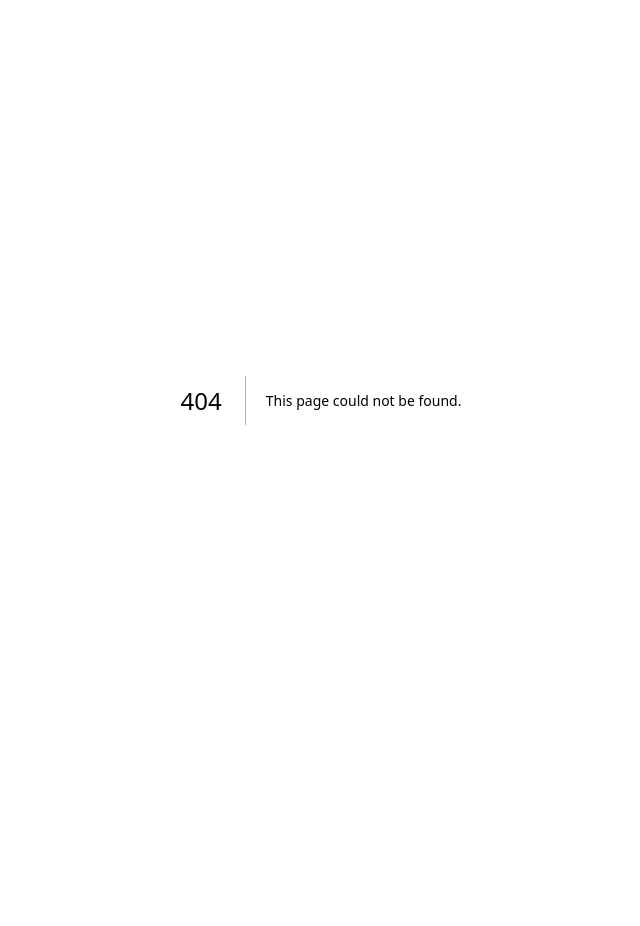
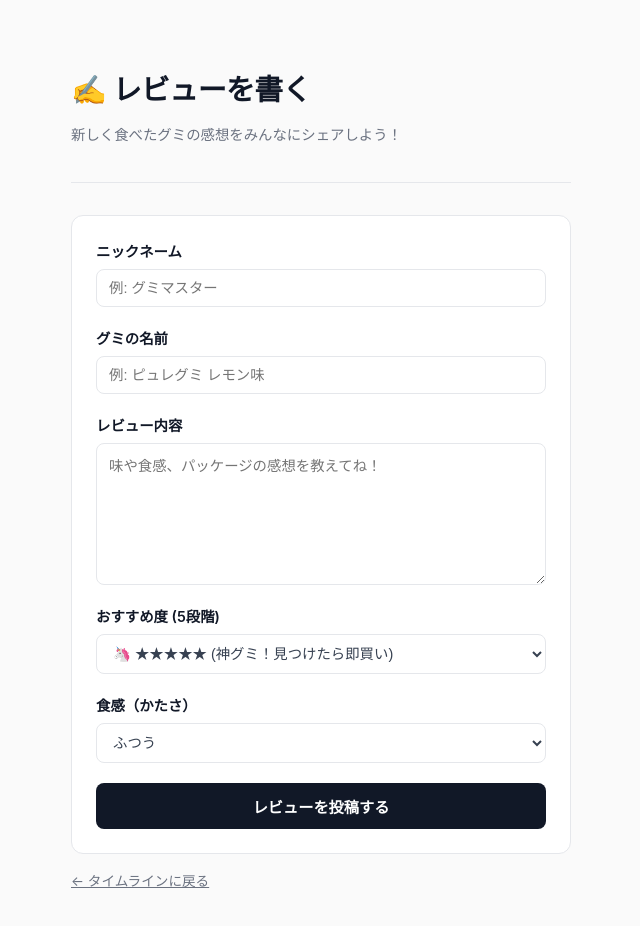
Before and after one commit to 17chitose/rikopia, a Next.js app: page /new in a window 1280 px wide. Before the commit this address had no page. Shown: the top 926 px of the page, without its empty margins (319-959 px from the left). Before the commit the page ends 800 px from the top, so only its background shows below. Built offline with nearby package versions, Linux system fonts and the light colour scheme.

Commit message:
星の選択肢を面白く変更し、投稿作成ページを追加

```diff
--- a/app/globals.css
+++ b/app/globals.css
@@ -1,49 +1,230 @@
+/* app/globals.css */
 :root {
-  --background: #ffffff;
-  --foreground: #171717;
-}
-
-@media (prefers-color-scheme: dark) {
-  :root {
-    --background: #0a0a0a;
-    --foreground: #ededed;
-  }
-}
-
-html {
-  height: 100%;
-}
-
-html,
-body {
-  max-width: 100vw;
-  overflow-x: hidden;
+  --background: #fafafa;
+  --card-bg: #ffffff;
+  --primary-color: #111827;
+  --border-color: #e5e7eb;
+  --text-color: #374151;
+  --text-light: #6b7280;
 }
 
 body {
-  min-height: 100%;
+  margin: 0;
+  padding: 0;
+  min-height: 100vh;
+  background-color: var(--background);
+  font-family: -apple-system, BlinkMacSystemFont, "Segoe UI", Roboto, Helvetica, Arial, sans-serif;
+  color: var(--text-color);
+  display: flex;
+  justify-content: center;
+  align-items: flex-start;
+}
+
+main {
+  width: 100%;
+  max-width: 500px;
+  padding: 48px 16px;
+}
+
+/* アプリ全体のヘッダー */
+.header-container {
+  text-align: left;
+  margin-bottom: 32px;
+  border-bottom: 1px solid var(--border-color);
+  padding-bottom: 24px;
+}
+
+.title {
+  font-size: 1.8rem;
+  color: var(--primary-color);
+  margin-bottom: 8px;
+  font-weight: 700;
+  letter-spacing: -0.5px;
+}
+
+.subtitle {
+  color: var(--text-light);
+  font-size: 0.9rem;
+}
+
+/* タイムラインのカード一覧 */
+.timeline {
   display: flex;
   flex-direction: column;
-  color: var(--foreground);
-  background: var(--background);
-  font-family: Arial, Helvetica, sans-serif;
-  -webkit-font-smoothing: antialiased;
-  -moz-osx-font-smoothing: grayscale;
+  gap: 16px;
 }
 
-* {
-  box-sizing: border-box;
-  padding: 0;
-  margin: 0;
+/* 投稿カード */
+.card {
+  background: var(--card-bg);
+  border-radius: 12px;
+  padding: 20px;
+  border: 1px solid var(--border-color);
+  transition: border-color 0.2s ease, box-shadow 0.2s ease;
 }
 
-a {
-  color: inherit;
+.card:hover {
+  border-color: #9ca3af;
+}
+
+/* 投稿ヘッダー */
+.card-header {
+  display: flex;
+  justify-content: space-between;
+  align-items: center;
+  margin-bottom: 12px;
+}
+
+.author {
+  font-weight: 600;
+  color: var(--primary-color);
+  font-size: 0.9rem;
+}
+
+.date {
+  font-size: 0.75rem;
+  color: var(--text-light);
+}
+
+/* 投稿内容 */
+.gummy-name {
+  font-size: 1.1rem;
+  font-weight: 600;
+  color: var(--primary-color);
+  margin-bottom: 8px;
+}
+
+.review-text {
+  line-height: 1.5;
+  margin-bottom: 12px;
+  font-size: 0.9rem;
+  white-space: pre-wrap;
+}
+
+/* 評価 */
+.rating-bar {
+  display: flex;
+  gap: 12px;
+  font-size: 0.8rem;
+  color: var(--text-light);
+  border-top: 1px solid #f3f4f6;
+  padding-top: 12px;
+  align-items: center;
+}
+
+.stars {
+  color: #f59e0b;
+}
+
+.hardness {
+  background: #f3f4f6;
+  color: #4b5563;
+  padding: 2px 8px;
+  border-radius: 6px;
+  font-size: 0.75rem;
+}
+
+/* ━━━ ここからフォーム用のスタイルを追加しました ━━━ */
+
+/* フォームを囲む枠 */
+.form-card {
+  background: var(--card-bg);
+  border-radius: 12px;
+  padding: 24px;
+  border: 1px solid var(--border-color);
+}
+
+/* 入力項目のグループ */
+.form-group {
+  margin-bottom: 20px;
+  display: flex;
+  flex-direction: column;
+  gap: 8px;
+}
+
+/* ラベルテキスト */
+.label {
+  font-size: 0.9rem;
+  font-weight: 600;
+  color: var(--primary-color);
+}
+
+/* 入力欄（テキスト入力、複数行入力、選択メニュー） */
+.input,
+.textarea,
+.select {
+  padding: 10px 12px;
+  border-radius: 8px;
+  border: 1px solid var(--border-color);
+  font-size: 0.9rem;
+  color: var(--text-color);
+  background-color: #ffffff;
+  outline: none;
+  transition: border-color 0.2s ease;
+}
+
+.input:focus,
+.textarea:focus,
+.select:focus {
+  border-color: #3b82f6; /* フォーカス時に青い枠線にする */
+}
+
+.textarea {
+  min-height: 120px;
+  resize: vertical;
+}
+
+/* 投稿するボタン */
+.submit-btn {
+  background-color: var(--primary-color);
+  color: #ffffff;
+  padding: 12px 20px;
+  border-radius: 8px;
+  border: none;
+  font-weight: 600;
+  font-size: 0.95rem;
+  cursor: pointer;
+  transition: opacity 0.2s ease;
+  width: 100%;
+}
+
+.submit-btn:hover {
+  opacity: 0.9;
+}
+
+/* 戻るリンク */
+.back-link {
+  display: inline-block;
+  margin-top: 16px;
+  font-size: 0.85rem;
+  color: var(--text-light);
+  text-decoration: underline;
+}
+
+.back-link:hover {
+  color: var(--primary-color);
+}
+
+/* ナビゲーション用のバー */
+.nav-bar {
+  display: flex;
+  justify-content: space-between;
+  align-items: center;
+  margin-bottom: 24px;
+}
+
+/* ページ移動用のボタンリンク */
+.btn-link {
+  display: inline-block;
+  background-color: var(--primary-color);
+  color: #ffffff;
+  padding: 8px 16px;
+  border-radius: 8px;
+  font-size: 0.85rem;
+  font-weight: 600;
   text-decoration: none;
 }
 
-@media (prefers-color-scheme: dark) {
-  html {
-    color-scheme: dark;
-  }
+.btn-link:hover {
+  opacity: 0.9;
 }
--- /dev/null
+++ b/app/new/page.tsx
@@ -0,0 +1,126 @@
+// app/new/page.tsx
+"use client";
+
+import React, { useState } from "react";
+import Link from "next/link";
+
+export default function NewPost() {
+  // 画面が入力項目を覚えておくための「state（ステイト）」を用意します
+  const [author, setAuthor] = useState("");
+  const [gummyName, setGummyName] = useState("");
+  const [text, setText] = useState("");
+  const [stars, setStars] = useState(5);
+  const [hardness, setHardness] = useState("ふつう");
+
+  // 「レビューを投稿する」ボタンが押された時の処理です
+  const handleSubmit = (e: React.FormEvent) => {
+    e.preventDefault(); // ページが勝手に再読み込みされるのを防ぎます
+
+    // 必須入力のチェック
+    if (!author || !gummyName || !text) {
+      alert("すべての項目を入力してください！");
+      return;
+    }
+
+    // ここではまだ保存をせず、入力された内容をポップアップ（アラート）で表示します
+    alert(
+      `レビューを受け取りました！🎉\n\n` +
+      `👤 名前: ${author}\n` +
+      `🍬 グミ名: ${gummyName}\n` +
+      `⭐ 評価: ${"★".repeat(stars)}\n` +
+      `🔥 食感: ${hardness}\n\n` +
+      `※実際に保存する機能は、次のステップで実装します！`
+    );
+  };
+
+  return (
+    <main>
+      <div className="header-container">
+        <h1 className="title">✍️ レビューを書く</h1>
+        <p className="subtitle">新しく食べたグミの感想をみんなにシェアしよう！</p>
+      </div>
+
+      <form onSubmit={handleSubmit} className="form-card">
+        {/* ニックネーム入力欄 */}
+        <div className="form-group">
+          <label className="label" htmlFor="author">ニックネーム</label>
+          <input
+            id="author"
+            className="input"
+            type="text"
+            placeholder="例: グミマスター"
+            value={author}
+            onChange={(e) => setAuthor(e.target.value)}
+          />
+        </div>
+
+        {/* グミの名前入力欄 */}
+        <div className="form-group">
+          <label className="label" htmlFor="gummyName">グミの名前</label>
+          <input
+            id="gummyName"
+            className="input"
+            type="text"
+            placeholder="例: ピュレグミ レモン味"
+            value={gummyName}
+            onChange={(e) => setGummyName(e.target.value)}
+          />
+        </div>
+
+        {/* レビュー本文入力欄 */}
+        <div className="form-group">
+          <label className="label" htmlFor="text">レビュー内容</label>
+          <textarea
+            id="text"
+            className="textarea"
+            placeholder="味や食感、パッケージの感想を教えてね！"
+            value={text}
+            onChange={(e) => setText(e.target.value)}
+          />
+        </div>
+
+        {/* 面白くした5段階の評価 */}
+        <div className="form-group">
+          <label className="label" htmlFor="stars">おすすめ度 (5段階)</label>
+          <select
+            id="stars"
+            className="select"
+            value={stars}
+            onChange={(e) => setStars(Number(e.target.value))}
+          >
+            <option value="5">🦄 ★★★★★ (神グミ！見つけたら即買い)</option>
+            <option value="4">✨ ★★★★☆ (超うまい！スタメン入り確定)</option>
+            <option value="3">😋 ★★★☆☆ (美味しい！普通にアリ)</option>
+            <option value="2">😅 ★★☆☆☆ (悪くはないが普通かも…)</option>
+            <option value="1">🙃 ★☆☆☆☆ (ちょっと私のお口には合わなかった…)</option>
+          </select>
+        </div>
+
+        {/* 食感（かたさ） */}
+        <div className="form-group">
+          <label className="label" htmlFor="hardness">食感（かたさ）</label>
+          <select
+            id="hardness"
+            className="select"
+            value={hardness}
+            onChange={(e) => setHardness(e.target.value)}
+          >
+            <option value="やわらかめ">やわらかめ (ジュレ入りなど)</option>
+            <option value="ふつう">ふつう</option>
+            <option value="かため">かため</option>
+            <option value="ハード">ハード (噛みごたえあり)</option>
+            <option value="超ハード">超ハード (タフグミなど)</option>
+          </select>
+        </div>
+
+        {/* 送信ボタン */}
+        <button type="submit" className="submit-btn">レビューを投稿する</button>
+      </form>
+
+      {/* トップページへ戻るリンク */}
+      <Link href="/" className="back-link">
+        ← タイムラインに戻る
+      </Link>
+    </main>
+  );
+}
```
Also changed, not shown: app/page.tsx (+80 -60 lines).
